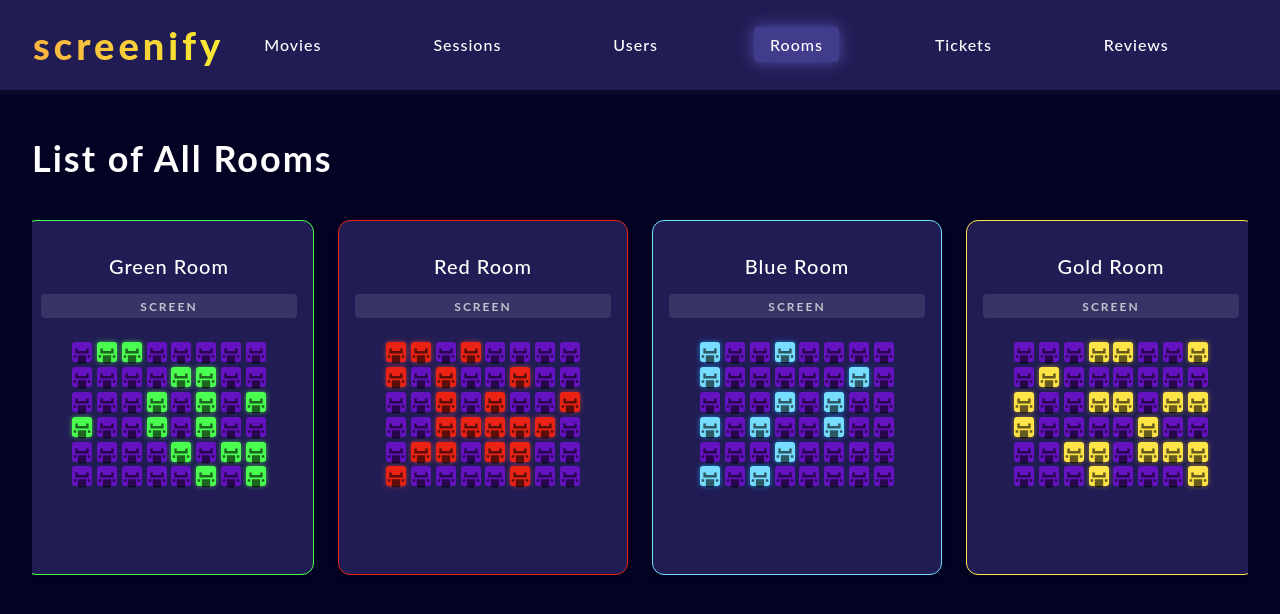
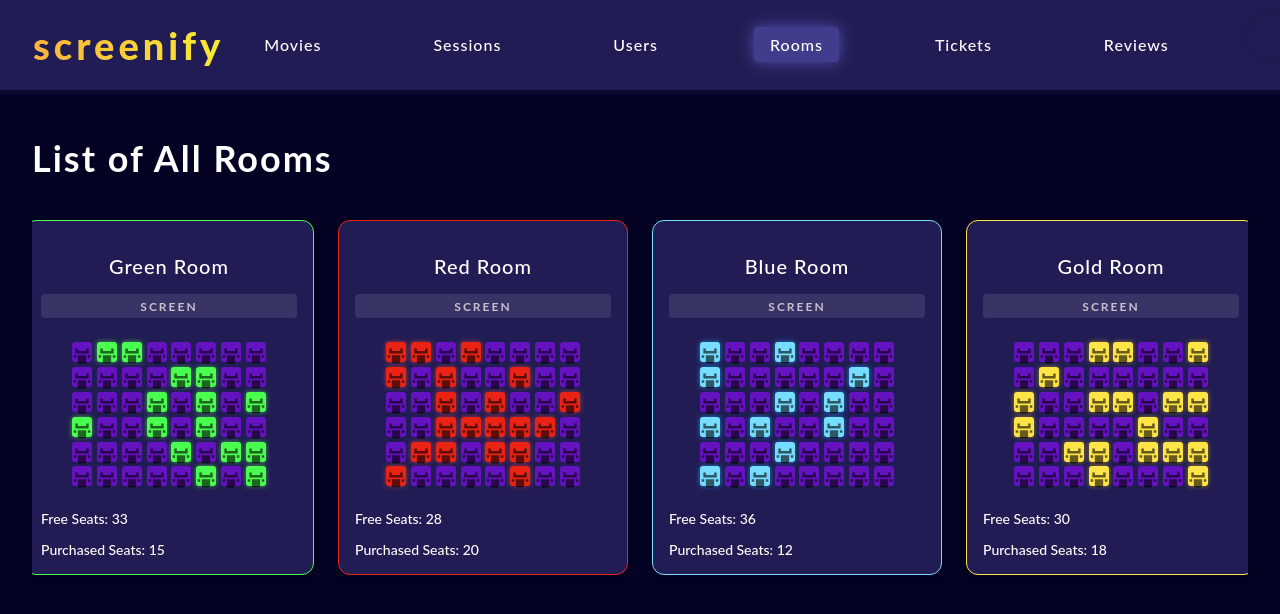
Before and after one commit to natashkasemenova/screenify, a React (Create React App) app: page /rooms in a window 1280 px wide. Shown: the top 614 px of the page. Built offline with nearby package versions, Linux system fonts and the light colour scheme; no server answers; sample sign-in values are in the browser's storage.

Commit message:
rooms add

```diff
--- a/src/components/rooms/Rooms.css
+++ b/src/components/rooms/Rooms.css
@@ -93,14 +93,18 @@
     color: rgba(0, 0, 0, 0.6);
 }
 
+.room-info {
+    margin-top: 1.5rem;
+    font-size: 14px;
+    font-weight: 500;
+    color: #ffffff;
+    text-align: left;
+  }
+
 
 .seat:hover {
     transform: scale(1.1);
-    box-shadow: 0 0 10px rgba(255, 255, 255, 0.3);
-}
-
-.seat.booked {
-    background-color: #ffffff;
+    box-shadow: 0 0 10px rgb(74, 255, 80);
 }
 
 .green-room .seat.booked {
--- a/src/components/rooms/Rooms.jsx
+++ b/src/components/rooms/Rooms.jsx
@@ -2,31 +2,6 @@ import React, { useState, useEffect } from 'react';
 import { useNavigate } from 'react-router-dom';
 import './Rooms.css';
 import { MdEventSeat } from "react-icons/md";
-
-const Room = ({ name, color, seats, onSeatClick }) => {
-  return (
-    <div className={`room-container ${color.toLowerCase()}-room`}>
-      <h2>{name}</h2>
-      <div className="screen">Screen</div>
-      <div className="seats-container">
-        {seats.map((row, rowIndex) => (
-          <div key={rowIndex} className="seat-row">
-            {row.map((seat, seatIndex) => (
-              <div
-                key={`${rowIndex}-${seatIndex}`}
-                className={`seat ${seat.isBooked ? 'booked' : ''}`}
-                onClick={() => onSeatClick(name, rowIndex, seatIndex)}
-                title={`Row ${rowIndex + 1}, Seat ${seatIndex + 1}`}
-                >
-                <MdEventSeat />
-              </div>
-            ))}
-          </div>
-        ))}
-      </div>
-    </div>
-  );
-};
 
 const Rooms = () => {
   const navigate = useNavigate();
@@ -41,6 +16,24 @@ const Rooms = () => {
       return;
     }
 
+    /*API
+    {
+  "Green Room": {
+    "color": "Green",
+    "seats": [
+      [
+        {"isBooked": false},
+        {"isBooked": false},
+        // ...
+      ],
+      // ...
+    ]
+  },
+  "Red Room": {
+    // ...
+  }
+}
+*/
     // Mock room data
     const initialRooms = {
       'Green Room': {
@@ -107,6 +100,39 @@ const Rooms = () => {
     return <div className="error-message">{error}</div>;
   }
 
+  const Room = ({ name, color, seats, onSeatClick }) => {
+
+    const freeSeats = seats.reduce((acc, row) => acc + row.filter(seat => !seat.isBooked).length, 0);
+    const purchasedSeats = seats.reduce((acc, row) => acc + row.filter(seat => seat.isBooked).length, 0);
+
+    return (
+      <div className={`room-container ${color.toLowerCase()}-room`}>
+        <h2>{name}</h2>
+        <div className="screen">Screen</div>
+        <div className="seats-container">
+          {seats.map((row, rowIndex) => (
+            <div key={rowIndex} className="seat-row">
+              {row.map((seat, seatIndex) => (
+                <div
+                  key={`${rowIndex}-${seatIndex}`}
+                  className={`seat ${seat.isBooked ? 'booked' : ''}`}
+                  onClick={() => onSeatClick(name, rowIndex, seatIndex)}
+                  title={`Row ${rowIndex + 1}, Seat ${seatIndex + 1}`}
+                >
+                  <MdEventSeat />
+                </div>
+              ))}
+            </div>
+          ))}
+        </div>
+        <div className="room-info">
+          <p>Free Seats: {freeSeats}</p>
+          <p>Purchased Seats: {purchasedSeats}</p>
+        </div>
+      </div>
+    );
+  };
+
   return (
     <div className="rooms-container">
       <nav className="top-nav">
```
